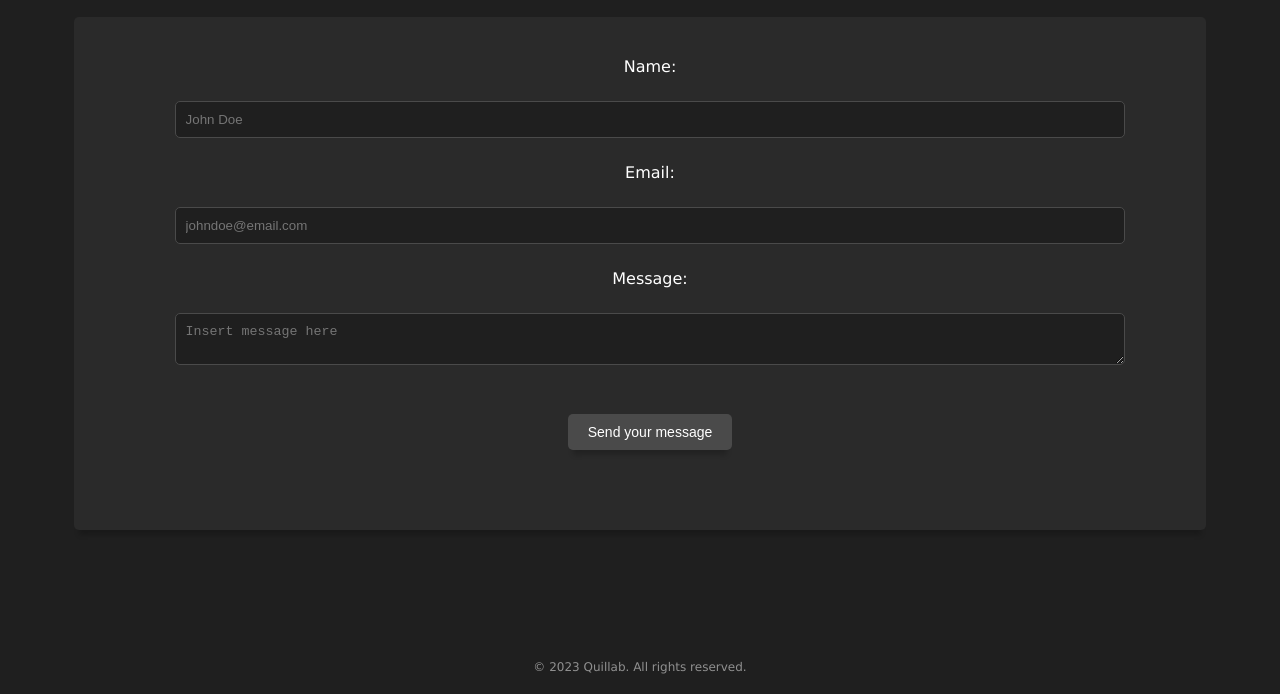
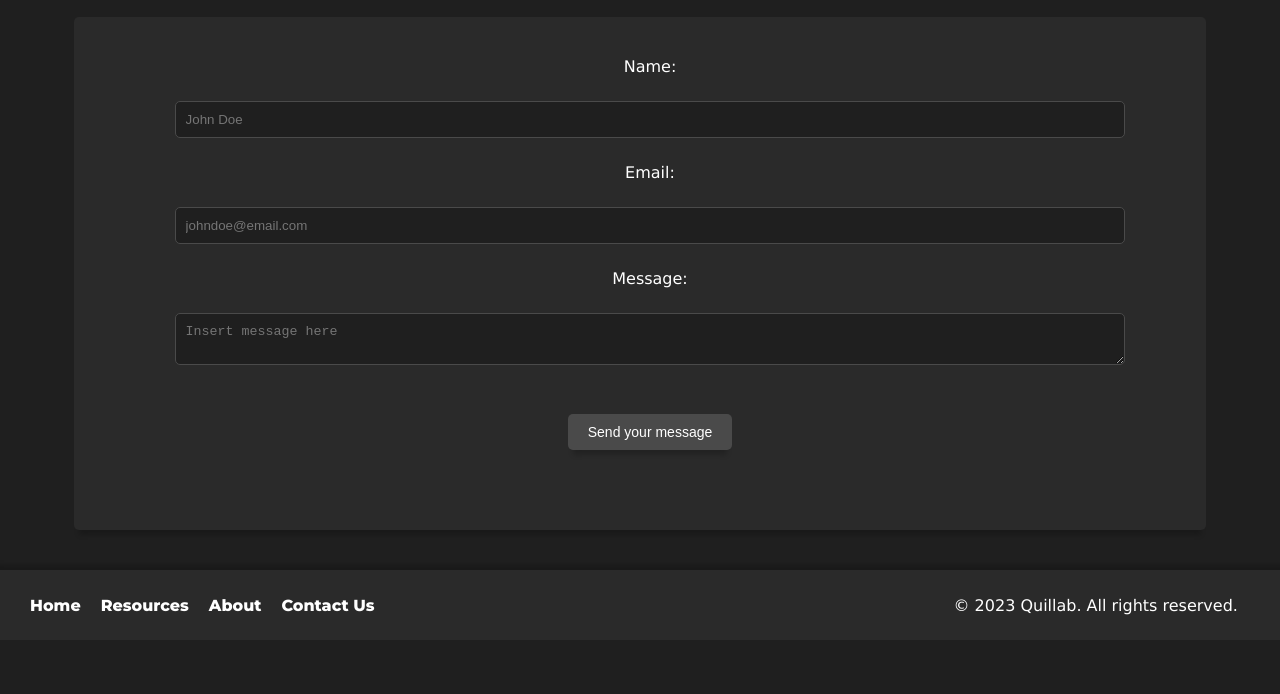
Before and after one commit to slancaster22/wdd130, a plain HTML site: page quillab/contactus.html in a window 1280 px wide. Shown: the part 171-865 px from the top of the page. After the commit the page ends 811 px from the top, so only its background shows below. Drawn offline with Linux system fonts and the light colour scheme.

Commit message:
footer fixes

```diff
--- a/quillab/contactus.html
+++ b/quillab/contactus.html
@@ -134,8 +134,19 @@
 
   </div>
 
-<footer>
-  &copy; 2023 Quillab. All rights reserved.
-</footer>
+  <!--FOOTER-->
+  <footer>
+    <nav>
+      <ul class="header-options-left">
+        <li><a class="link" href="./index"><h2>Home</h2></a></li>
+        <li><a class="link" href="./resources"><h2>Resources</h2></a></li>
+        <li><a class="link" href="./about"><h2>About</h2></a></li>
+        <li><a class="link" href="./contactus"><h2>Contact Us</h2></a></li>
+      </ul>
+      <ul class="header-options-right">
+        <li>&copy; 2023 Quillab. All rights reserved.</li>
+      </ul>
+    </nav>
+  </footer>
 </body>
 </html>
--- a/quillab/styles/style.css
+++ b/quillab/styles/style.css
@@ -55,7 +55,8 @@ body {
 █▀█ ██▄ █▀█ █▄▀ ██▄ █▀▄
 */
 
-header {
+header,
+footer {
   display: flex;
   justify-content: space-between;
   align-items: center;
@@ -68,19 +69,28 @@ header {
   box-shadow: 0px 0px 5px 5px rgba(0,0,0,0.2);
 }
 
-header h1 {
+/* Footer */
+footer {
+  position: relative;
+  width: 98.6666%;
+}
+
+header h1,
+footer h1 {
   font-size: 24px;
   color: var(--text);
   margin: 0;
 }
 
-header h2 {
+header h2,
+footer h2 {
   font-size: 16px;
   color: var(--text);
   margin: 0;
 }
 
-header nav {
+header nav,
+footer nav {
   width: 100%;
   display: flex;
   align-items: center;
@@ -121,7 +131,10 @@ header nav {
 
 header a:hover,
 header h1:hover,
-header h2:hover {
+header h2:hover,
+footer a:hover,
+footer h1:hover,
+footer h2:hover {
   color: var(--text-hover);
 }
 
@@ -283,7 +296,7 @@ li {
 .centered-container {
   justify-content: center;
   text-align: center;
-  padding: 5% 5% 80px 5%;
+  padding: 5% 5% 10px 5%;
   justify-content: space-between;
 }
 
@@ -374,15 +387,6 @@ button:active {
   filter: invert(0.424);
 }
 
-/* Footer */
-footer {
-  font-size: 12px;
-  text-align: center;
-  opacity: 0.5;
-  width: 100%;
-  margin-top: 20px;
-  margin-bottom: 20px;
-}
 
 /* Generator Container */
 .box-container,
```
Also changed, not shown: quillab/about.html (+12 -1 lines), quillab/index.html (+14 -3 lines), quillab/resources.html (+12 -1 lines).
